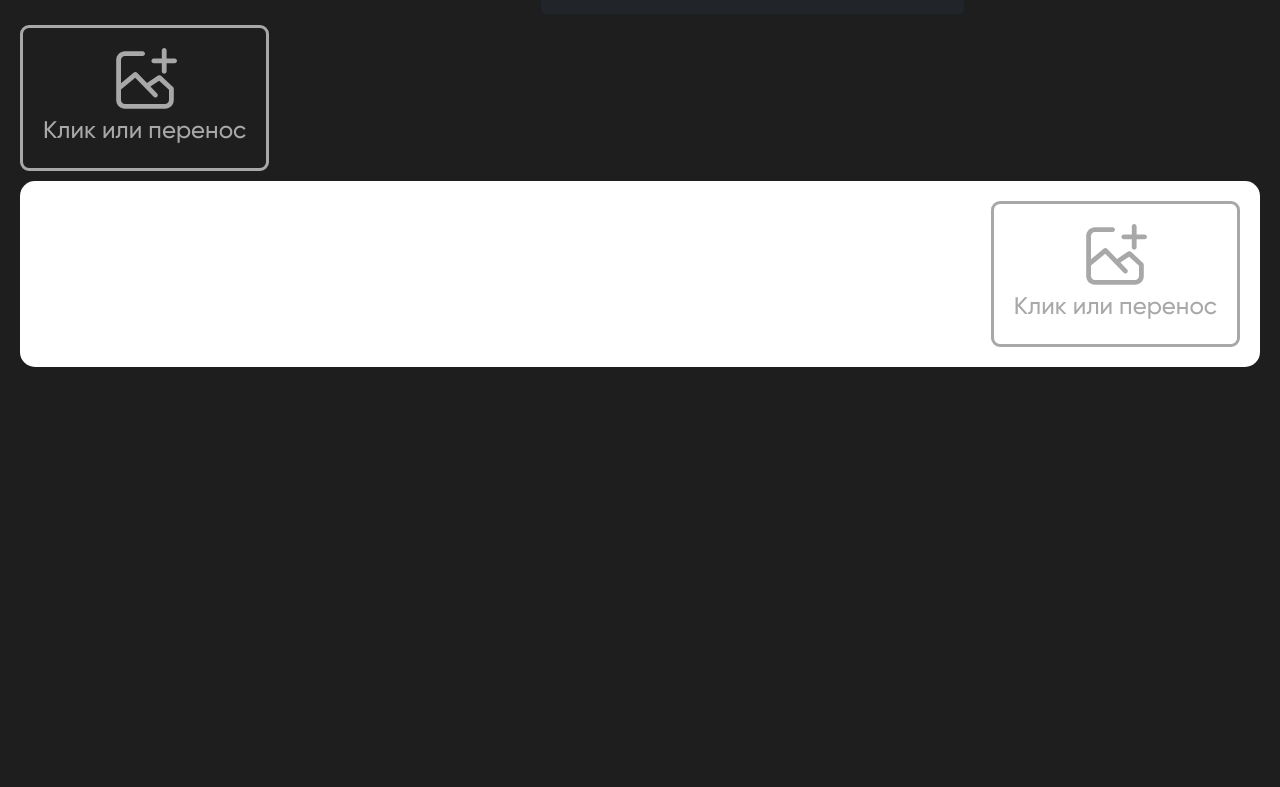
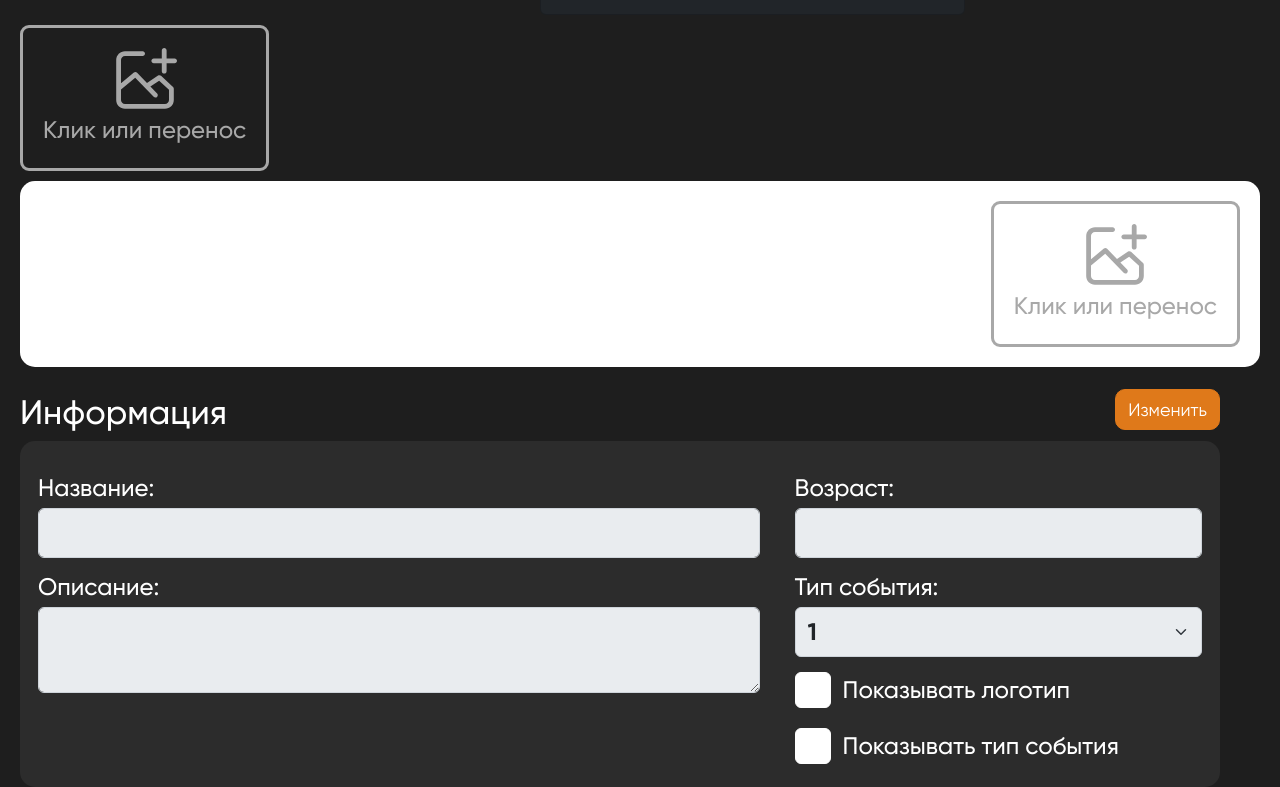
Before and after one commit to Anto-MSHK/podhod_front, a React (Create React App) app: page / in a window 1280 px wide. Shown: the part 724-1511 px from the top of the page. Before the commit the page ends 1101 px from the top, so only its background shows below. Built offline with nearby package versions, Linux system fonts and the light colour scheme.

Commit message:
Fill Form Layout

```diff
--- a/src/components/ButtonArt/ButtonArt.tsx
+++ b/src/components/ButtonArt/ButtonArt.tsx
@@ -5,12 +5,13 @@ import styles from "./ButtonArt.module.css";
 interface IButtonArt {
     className: string;
     children: JSX.Element | string;
+    onCLick?: () => void;
 }
 
-export const ButtonArt: FC<IButtonArt> = ({ children, className }) => {
+export const ButtonArt: FC<IButtonArt> = ({ children, className, onCLick }) => {
     return (
         <div className={`${styles.customBtnWrapper}`}>
-      <Button color={"warning"} className={`${styles.customBtn} ${className}`}>
+            <Button color={"warning"} className={`${styles.customBtn} ${className}`} onClick={onCLick}>
                 {children}
             </Button>
         </div>
--- /dev/null
+++ b/src/components/CheckBox/CheckBox.module.css
@@ -0,0 +1,67 @@
+.checkbox {
+    position: absolute;
+    z-index: -1;
+    opacity: 0;
+}
+
+label {
+    font-size: 24px;
+    font-weight: 600;
+    margin: 15px 0 5px 0;
+}
+
+.checkbox+label {
+    display: inline-flex;
+    align-items: center;
+    user-select: none;
+}
+
+.checkbox+label::before {
+    content: '';
+    display: inline-block;
+    width: 1.5em;
+    height: 1.5em;
+    flex-shrink: 0;
+    flex-grow: 0;
+    border: 1px solid #adb5bd;
+    border-radius: 0.25em;
+    margin-right: 0.5em;
+    background-repeat: no-repeat;
+    background-position: center center;
+    background-size: 50% 50%;
+    border-color: #FFFFFF;
+    background-color: #FFFFFF;
+    /* border-radius: 15px; */
+}
+
+.checkbox:checked+label::before {
+    background-image: url('../../assets/icons/Icon8.svg');
+    background-size: 70%;
+}
+
+
+/* стили при наведении курсора на checkbox */
+/* .checkbox:not(:disabled):not(:checked)+label:hover::before {
+    border-color: #b3d7ff;
+} */
+
+/* стили для активного состояния чекбокса (при нажатии на него) */
+/* .checkbox:not(:disabled):active+label::before {
+    background-color: #b3d7ff;
+    border-color: #b3d7ff;
+} */
+
+/* стили для чекбокса, находящегося в фокусе */
+/* .checkbox:focus+label::before {
+    box-shadow: 0 0 0 0.2rem rgba(0, 123, 255, 0.25);
+} */
+
+/* стили для чекбокса, находящегося в фокусе и не находящегося в состоянии checked */
+/* .checkbox:focus:not(:checked)+label::before {
+    border-color: #80bdff;
+} */
+
+/* стили для чекбокса, находящегося в состоянии disabled */
+/* .checkbox:disabled+label::before {
+    background-color: #e9ecef;
+} */
--- /dev/null
+++ b/src/components/CheckBox/CheckBox.tsx
@@ -0,0 +1,16 @@
+import * as React from 'react';
+import styles from './CheckBox.module.css';
+
+interface ICheckBoxProps {
+    checkBoxId: string;
+    text: string;
+    disabled: boolean;
+}
+
+export const CheckBox: React.FC<ICheckBoxProps> = (props) => {
+    return (
+        <>
+            <input type='checkbox' className={styles.checkbox} id={props.checkBoxId} disabled={props.disabled}></input><label htmlFor={props.checkBoxId}>{props.text}</label>
+        </>
+    );
+};
--- /dev/null
+++ b/src/components/FillForm/FillForm.module.css
@@ -0,0 +1,50 @@
+.fillForm_container {
+    display: flex;
+    flex-direction: column;
+}
+
+.asd {
+    display: flex;
+    justify-content: space-between;
+    align-items: center;
+}
+
+.form_info {
+    width: 100%;
+    height: fit-content;
+    display: flex;
+    background: rgba(226, 226, 226, 0.07);
+    border-radius: 15px;
+    padding: 1.5%;
+    justify-content: space-between;
+}
+
+.left {
+    width: 62%;
+}
+
+.right {
+    display: flex;
+    flex-direction: column;
+    width: 35%;
+}
+
+.name {
+    width: 100%;
+}
+
+
+.formControl {
+    font-weight: bold;
+    font-size: 1.5rem;
+}
+
+/* input {
+    font-weight: bold;
+    font-size: 1.5rem;
+}
+
+select {
+    font-weight: bold;
+    font-size: 1.5rem;
+} */
--- /dev/null
+++ b/src/components/FillForm/FillForm.tsx
@@ -0,0 +1,62 @@
+import * as React from 'react';
+import styles from './FillForm.module.css';
+import { ButtonArt } from './../ButtonArt/ButtonArt';
+import { Input } from 'reactstrap';
+import { CheckBox } from '../CheckBox/CheckBox';
+import { useState } from 'react';
+
+interface IFillFormProps {
+}
+
+export const FillForm: React.FC<IFillFormProps> = (props) => {
+    const [disabled, setDisabled] = useState<boolean>(true);
+    const [change, setChange] = useState('Изменить');
+
+    const saveFillForm = () => {
+    };
+
+    const changeForm = (text: string) => {
+        if (text === 'Изменить') {
+            setDisabled(false);
+            setChange('Сохранить');
+        }
+        if (text === 'Сохранить') {
+            setDisabled(true);
+            setChange('Изменить');
+            saveFillForm();
+        }
+    };
+
+    const Options = ['1', '2', '3'];
+
+    const options = Options.map((text, index) => {
+        return <option key={index}>{text}</option>;
+    });
+
+    return (
+        <div className={styles.fillForm_container}>
+            <div className={styles.asd}>
+                <h2>Информация</h2>
+                <ButtonArt className={styles.formBtn} onCLick={() => changeForm(change)}>{change}</ButtonArt>
+            </div>
+            <div className={styles.form_info}>
+                <div className={styles.left}>
+                    <h3>Название:</h3>
+                    <Input disabled={disabled} className={styles.formControl}></Input>
+                    <h3>Описание:</h3>
+                    <Input type='textarea' disabled={disabled} className={styles.formControl}></Input>
+                </div>
+                <div className={styles.right}>
+                    <h3>Возраст:</h3>
+                    <Input className={styles.formControl} disabled={disabled}></Input>
+                    <h3>Тип события:</h3>
+                    <Input type='select' disabled={disabled} className={styles.formControl}>
+                        {options}
+                    </Input>
+                    <CheckBox checkBoxId='1' text='Показывать логотип' disabled={disabled} />
+                    <CheckBox checkBoxId='2' text='Показывать тип события' disabled={disabled} />
+                </div>
+            </div>
+        </div>
+    );
+};
--- a/src/components/StyledCard/StyledCard.module.css
+++ b/src/components/StyledCard/StyledCard.module.css
@@ -23,6 +23,5 @@
     padding: 10px;
     width: 100%;
     justify-content: space-between;
-  /* flex-direction: row; */
     position: absolute;
 }
--- a/src/pages/StylePage/StylePage.tsx
+++ b/src/pages/StylePage/StylePage.tsx
@@ -1,4 +1,4 @@
-import { BtnGroupSelect } from "../../components/ButtonGroup/ButtonGroup";
+import { BtnGroupSelect } from './../../components/buttonGroup/ButtonGroup';
 import { PublicationStatus } from "./../../components/PublicationStatus/PublicationStatus";
 import { Widget } from "./../../components/Widget/Widget";
 import { StyledCard } from "../../components/StyledCard/StyledCard";
@@ -10,6 +10,9 @@ import icon2 from "../../assets/icons/Icon2.svg";
 import icon3 from "../../assets/icons/Icon3.svg";
 import icon4 from "../../assets/icons/Icon4.svg";
 import icon7 from "../../assets/icons/Icon7.svg";
+import { CheckBox } from '../../components/CheckBox/CheckBox';
+import { FillForm } from '../../components/FillForm/FillForm';
+
 
 export const MainPage = () => {
     const btnData = [
@@ -90,6 +93,9 @@ export const MainPage = () => {
                 <ImagesGallery />
                 <div style={{ margin: "10px 0" }} />
             </div>
+            <div style={{ width: 1200 }}>
+                <FillForm />
+            </div>
         </div>
     );
 };
```
Also changed, not shown: src/assets/icons/Icon8.svg (added). Lines whose indentation alone changed are shown as unchanged.
